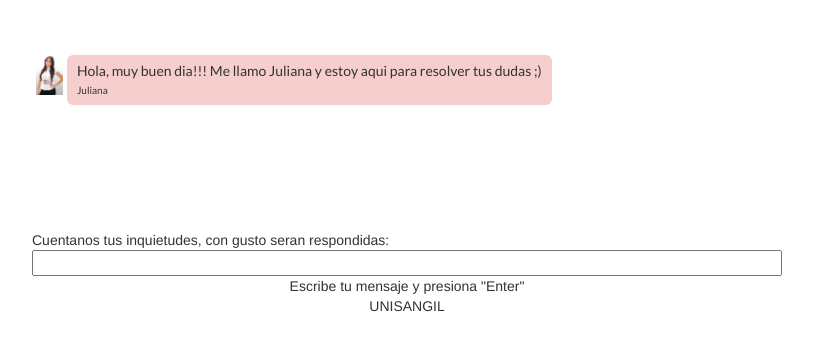
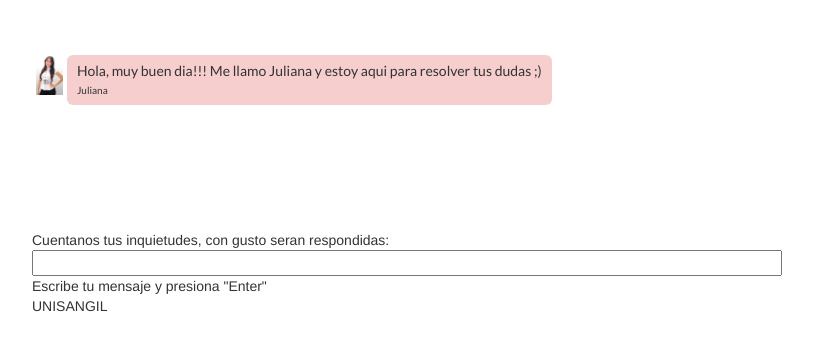
Before and after one commit to ferney/sistemas, a plain HTML site: page eliza-gh-pages/index.html in a window 1280 px wide. Shown: the whole page, without its empty margins (233-1046 px from the left). Drawn offline with Linux system fonts and the light colour scheme.

Commit message:
cambios hechos sandrita, revisa por favor

```diff
--- a/eliza-gh-pages/index.html
+++ b/eliza-gh-pages/index.html
@@ -21,8 +21,8 @@
 		<div class="col-md-8 col-md-offset-2 send-inner-wrapper">
 			<p class="send-message-help-text">Cuentanos tus inquietudes, con gusto seran respondidas:</p>
 			<input type="text"   style="width:100%;"        class="send-textbox" />
-			<center><p>Escribe tu mensaje y presiona "Enter"</p>
-			<p>UNISANGIL</p></center>
+			<p>Escribe tu mensaje y presiona "Enter"</p>
+			<p>UNISANGIL</p>
 		</div>
 	</div>
 </div>
```
